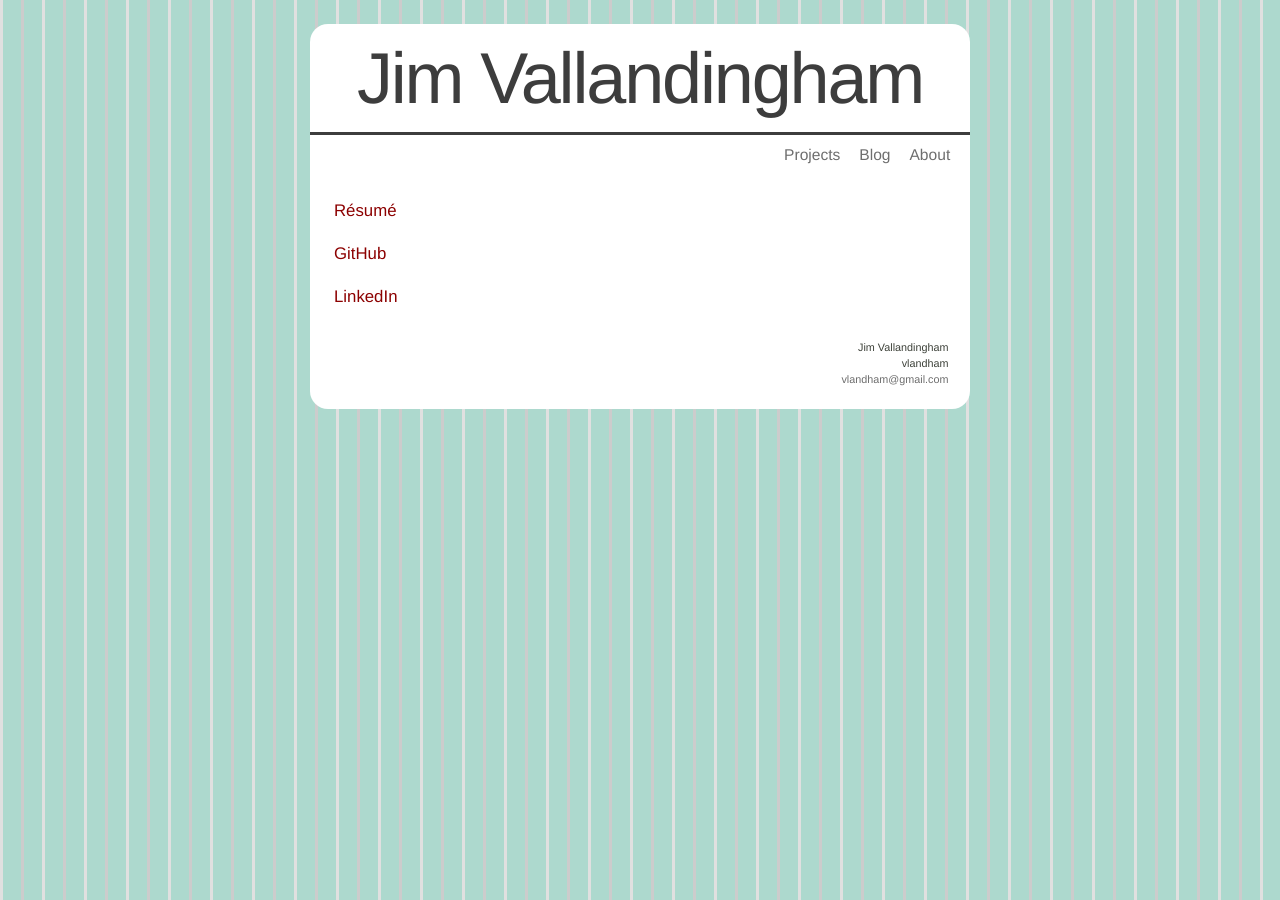
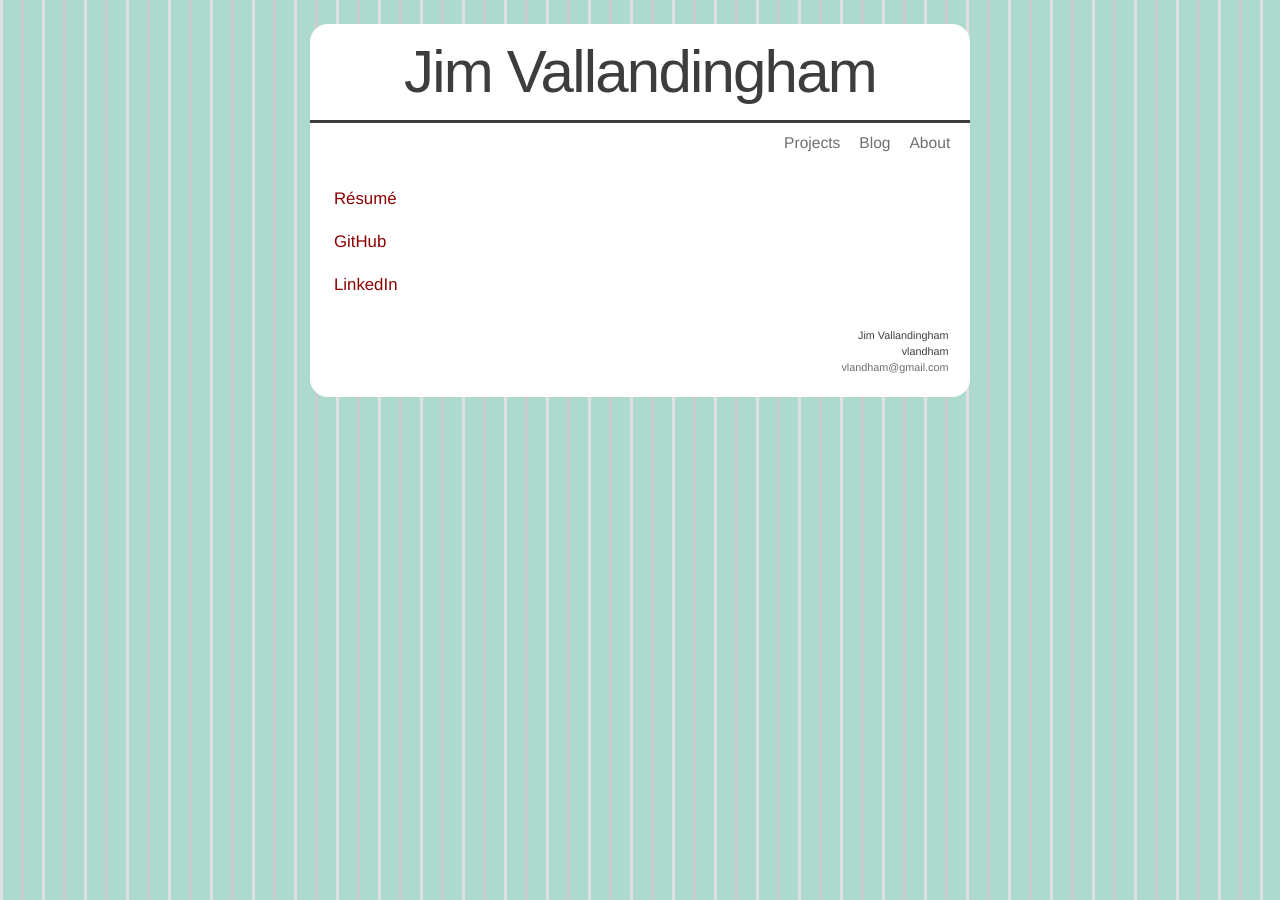
Before and after one commit to vlandham/vlandham.github.com, a Jekyll site: the page built from about.html, in a window 1280 px wide. Built offline with Jekyll 4.4.1, drawn with Linux system fonts in a browser that asks for light colours; some web fonts are replaced; Markdown is read by kramdown in place of the engine named in the settings.

Commit message:
test google font

```diff
--- a/_layouts/default.html
+++ b/_layouts/default.html
@@ -14,6 +14,9 @@
 
     <link rel="stylesheet" href="/stylesheets/syntax.css" type="text/css" media="screen, projection">
     <link rel="stylesheet" href="/stylesheets/style.css" type="text/css" media="screen, projection">
+    <link href='http://fonts.googleapis.com/css?family=Droid+Sans' rel='stylesheet' type='text/css'>
+    <link href='http://fonts.googleapis.com/css?family=Droid+Serif:bold' rel='stylesheet' type='text/css'>
+
     {% include styles.html %}
 
     <script src="/javascripts/jquery.js" type="text/javascript" charset="utf-8"></script>
--- a/stylesheets/style.css
+++ b/stylesheets/style.css
@@ -39,7 +39,8 @@
 }
 
 #header h1 {
-	font-size: 6em;
+  font-family: 'Droid Serif', arial, serif;
+	font-size: 5.0em;
 	display: inline;
 	letter-spacing: -0.03em;
 	color: #3d3d3d;
```
